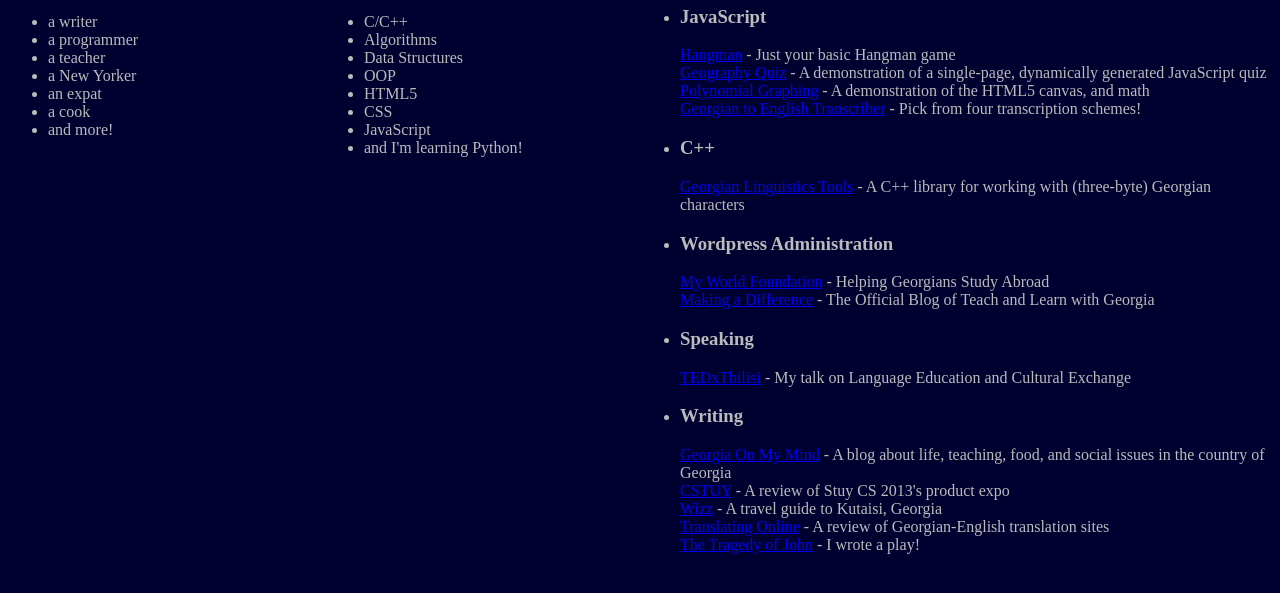
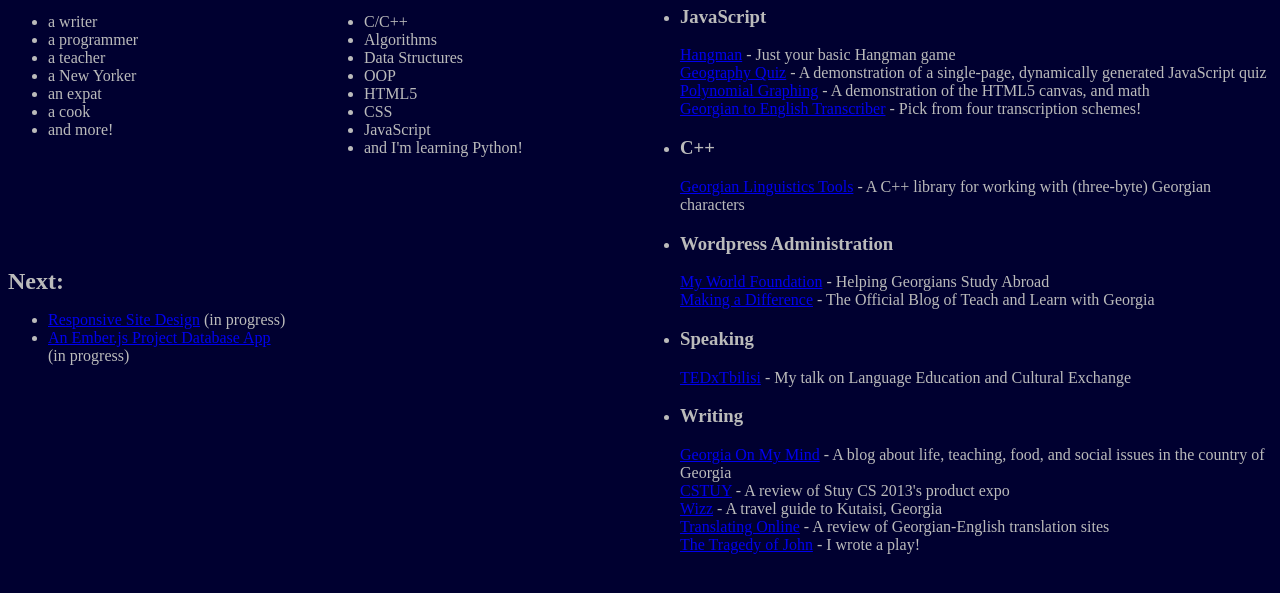
Before and after one commit to panoptical/panoptical.github.io, a plain HTML site: page index.html in a window 1280 px wide. Shown: the part 85-678 px from the top of the page. Drawn offline with Linux system fonts and the light colour scheme.

Commit message:
Add works in progress

```diff
--- a/index.html
+++ b/index.html
@@ -13,11 +13,25 @@
 margin-top:0px;
 display:inline;
 }
+
+#left_container{
+	float:left;
+	min-width:50%;
+}
+
 #bio,#skills{
-		width:25%;
+width:50%;
 min-width:150px;
 float:left;
 margin-top:10px;
+margin-bottom:5%;
+}
+
+#next{
+margin-top:10%;
+float:left;
+padding-bottom:25px;
+//max-width:50%;
 }
 
 #portfolio{
@@ -25,6 +39,7 @@
 min-width:400px;
 float:left;
 }
+
 p, h2{
 margin:0px;
 }
@@ -46,6 +61,8 @@
 
 github</a></header>
 
+<div id="left_container">
+
 <div id="bio">
 <h2>I am...</h2>
 <ul>
@@ -57,6 +74,8 @@ github</a></header>
 <li>a cook</li>
 <li>and more!</li>
 </ul>
+<br>
+
 </div>
 
 <div id="skills">
@@ -71,6 +90,17 @@ github</a></header>
 <li>JavaScript</li>
 <li>and I'm learning Python!</li>
 </ul>
+
+</div>
+
+
+<div id="next">
+<h2>Next:</h2>
+<ul>
+<li><a href="http://developing-real-learners.github.io/site-dev/main/">Responsive Site Design</a> (in progress)</li>
+<li><a href="http://developing-real-learners.github.io/site-dev/">An Ember.js Project Database App</a><br> (in progress)</li>
+</ul>
+</div>
 
 </div>
 
@@ -158,4 +188,6 @@ Tragedy of John</a> - I wrote a play!</p>
 
 
 
+
 </body>
+</html>
```
Lines whose indentation alone changed are shown as unchanged.
